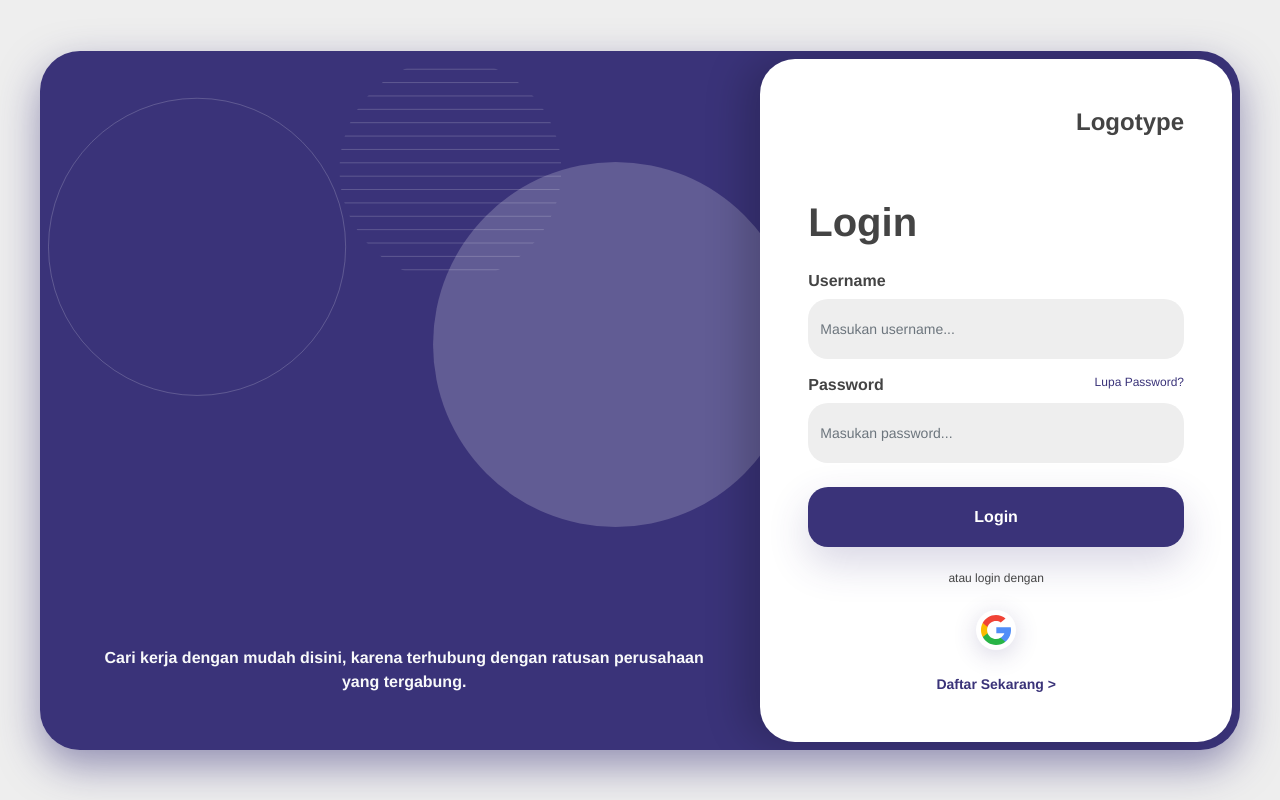
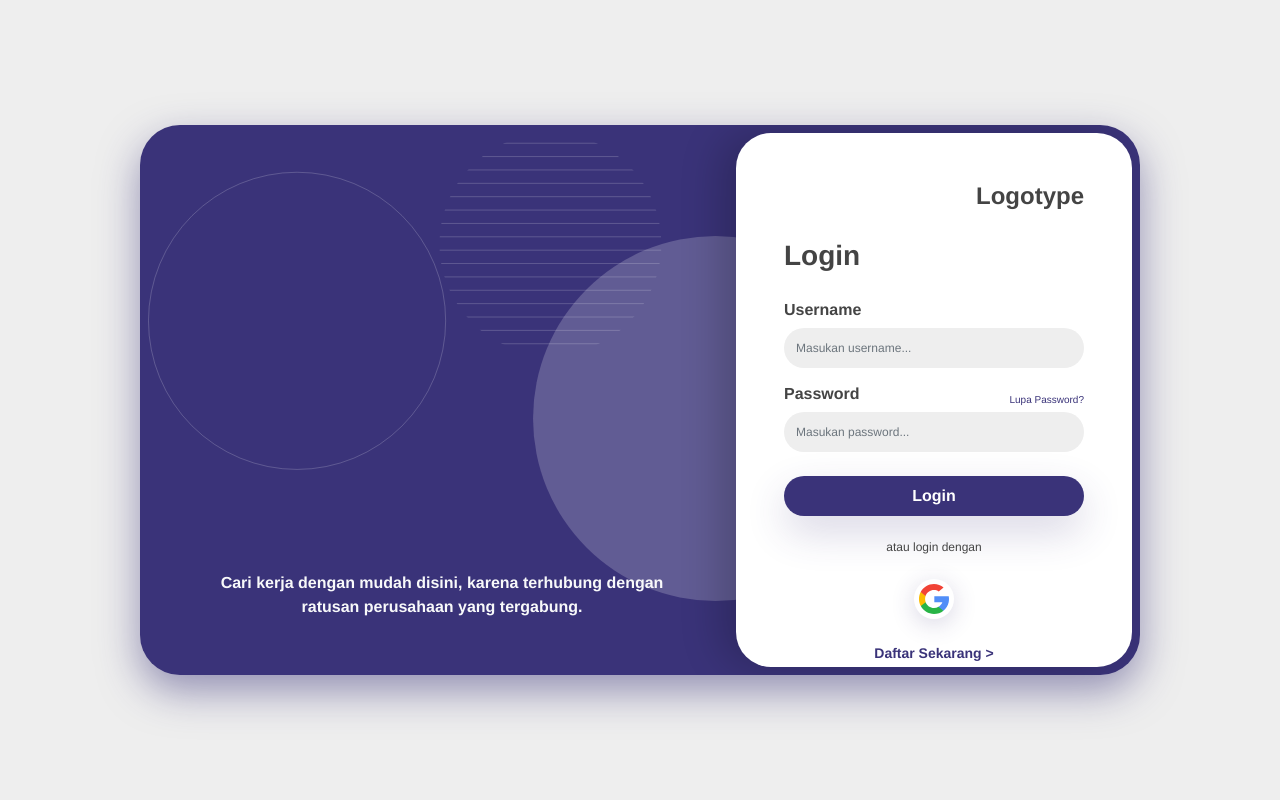
Before and after one commit to ilhamsrajab/akunt-client, a Vue app: page / in a window 1280 px wide. Built offline with nearby package versions, Linux system fonts and the light colour scheme; no server answers.

Commit message:
responsif

```diff
--- a/src/views/transaction/index.vue
+++ b/src/views/transaction/index.vue
@@ -1,6 +1,6 @@
 <template>
   <div class="container-fluid min-vh-100 d-flex justify-content-center align-items-center" style="background-color: #EEEEEE;">
-    <div class="d-flex p-2" style="background-color: #3A3379; width:1200px; border-radius:40px; overflow:hidden; box-shadow: 0px 16px 40px rgba(58, 51, 121, 0.5);">
+    <div class="d-flex p-2" style="background-color: #3A3379; width:1000px; height : 550px ; border-radius:40px; overflow:hidden; box-shadow: 0px 16px 40px rgba(58, 51, 121, 0.5);">
       <div class="position-absolute">
         <svg width="750" viewBox="0 0 792 495" fill="none" xmlns="http://www.w3.org/2000/svg">
         <circle cx="599.294" cy="301.412" r="192.706" fill="white" fill-opacity="0.2"/>
@@ -66,24 +66,24 @@
         </div> -->
       </div>
       <div class="bg-white lh-sm d-flex flex-column p-5" style="border-radius: 35px; width: 540px; box-shadow: -16px 0px 40px rgba(0, 0, 0, 0.2); z-index:99">
-        <div class="fs-4 fw-bold align-self-end">
+        <div class="fs-4 fw-bold align-self-end ">
           Logotype
         </div>
         <div class="">
-          <p class="fs-1 fw-bold align-self-start" style="margin-top: 60px">
-            Login
+          <p class="fs-1 fw-bold align-self-start" style="margin-top: 15px">
+            <a style="font-size :28px"> Login </a>
           </p>
           <form class="my-4">
             <div class="mb-3">
               <label for="username" class="form-label fw-bold">Username</label>
-              <input type="username" class="form-control" id="username" placeholder="Masukan username..." style="background: #EEEEEE; height: 60px; border-radius: 20px; font-size: 14px; border:none">
+              <input type="username" class="form-control" id="username" placeholder="Masukan username..." style="background: #EEEEEE; height: 40px; border-radius: 20px; font-size: 12px; border:none">
             </div>
             <div class="mb-4 d-flex flex-wrap justify-content-between">
               <label for="password" class="form-label fw-bold">Password</label>
-                <a class="link" style="font-size:12px; text-decoration:none; color: #3A3379">Lupa Password?</a>
-              <input type="password" class="form-control" id="password" placeholder="Masukan password..." style="background: #EEEEEE; height: 60px; border-radius: 20px; font-size: 14px; border:none">
+                <a class="link" style="font-size:10px; text-decoration:none; color: #3A3379; margin-top : 10px" >Lupa Password?</a>
+              <input type="password" class="form-control" id="password" placeholder="Masukan password..." style="background: #EEEEEE; height: 40px; border-radius: 20px; font-size: 12px; border:none">
             </div>
-            <button type="submit" class="btn btn-primary w-100 fw-bold" style="background: #3A3379; height: 60px; border-radius: 20px; font-size: 16px; border:none; box-shadow: 0px 16px 40px rgba(58, 51, 121, 0.2);">Login</button>
+            <button type="submit" class="btn btn-primary w-100 fw-bold" style="background: #3A3379; height: 40px; border-radius: 20px; font-size: 16px; border:none; box-shadow: 0px 16px 40px rgba(58, 51, 121, 0.2);">Login</button>
           </form>
           <div class="d-flex flex-wrap text-center justify-content-center" >
             <span class="w-100" style="font-size:12px">
```
